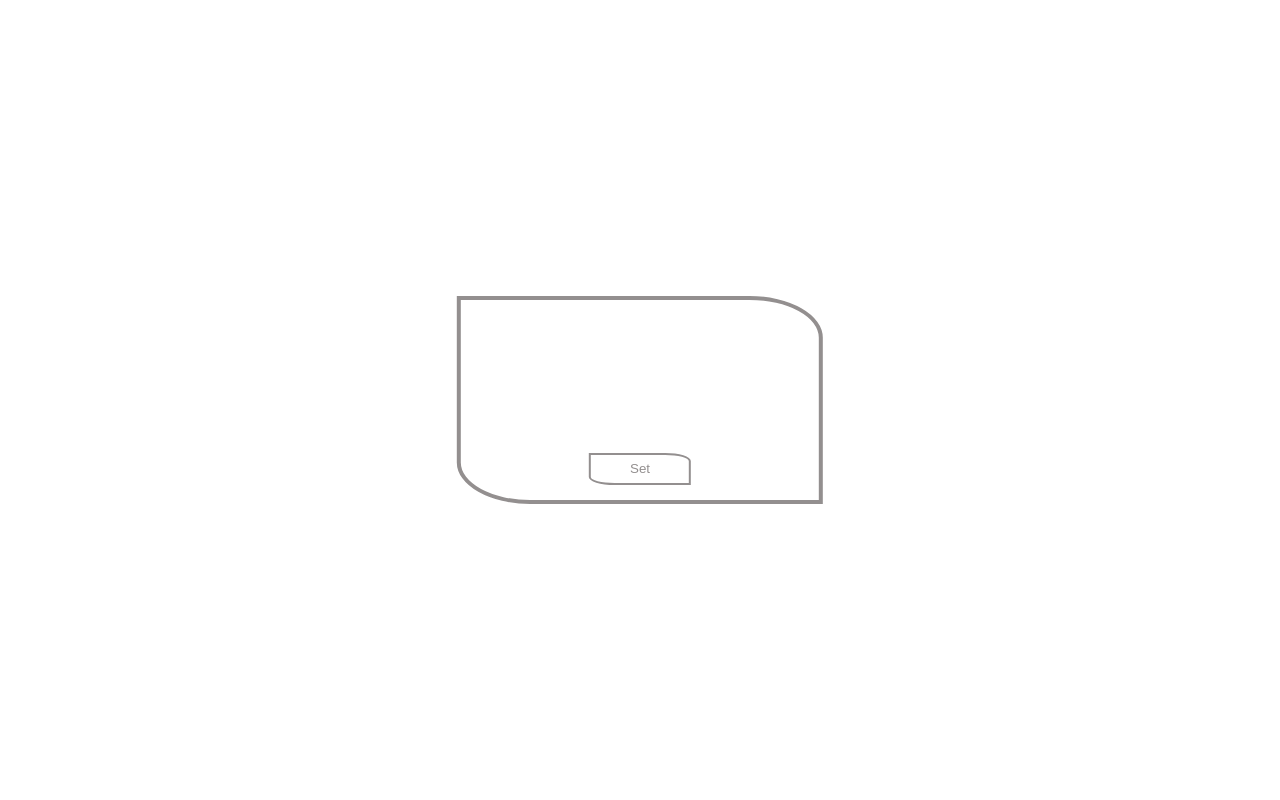
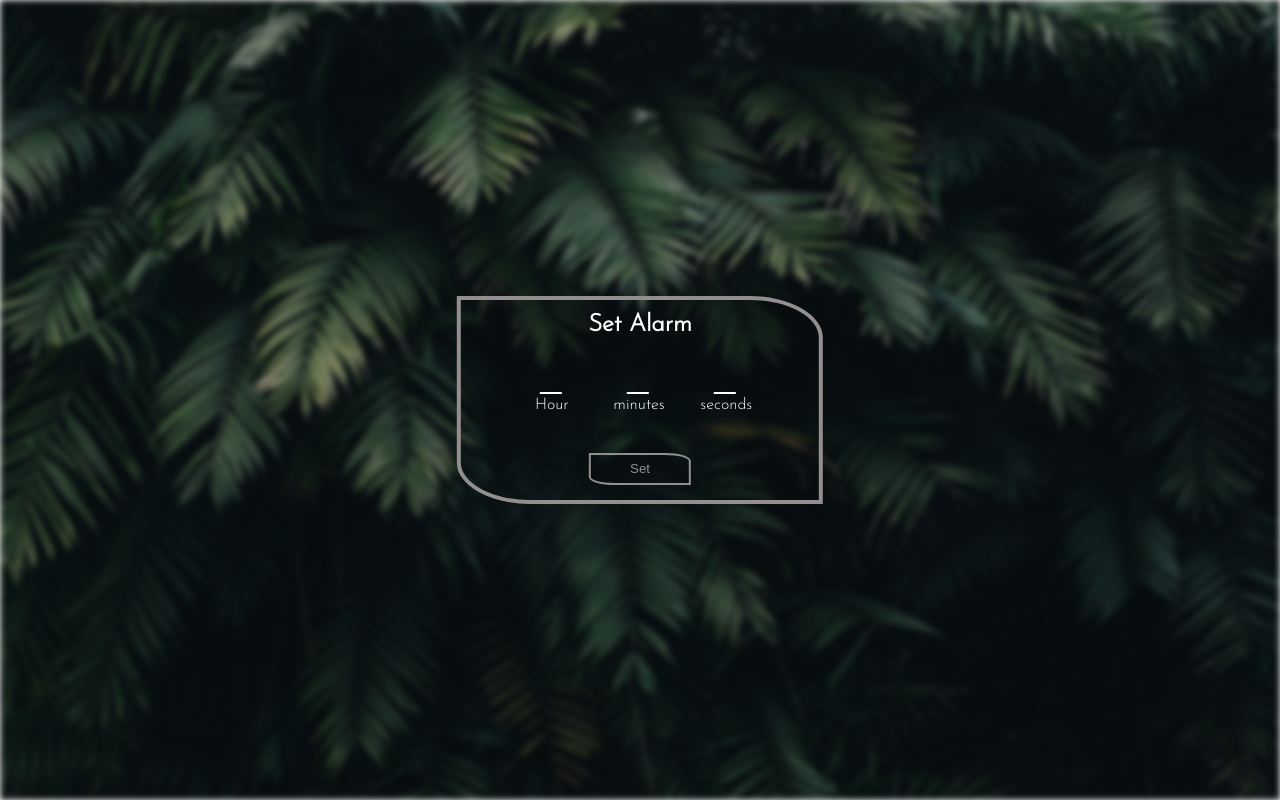
Before and after one commit to code-guy-ashish/clock_and_alarm, a plain HTML site: page alarm.html in a window 1280 px wide. Drawn offline with Linux system fonts and the light colour scheme; the site is published under a folder, as on GitHub Pages, so addresses that start at the root find nothing.

Commit message:
new commit

```diff
--- a/styles/alarm_style.css
+++ b/styles/alarm_style.css
@@ -21,7 +21,7 @@ html {
     height: 100%;
     width: 100%;
     filter: blur(3px);
-    background-image: url('/static/images/back_img.jpg');
+    background-image: url('../static/images/back_img.jpg');
     background-size: 100vw;
     background-repeat: no-repeat;
 }
```
